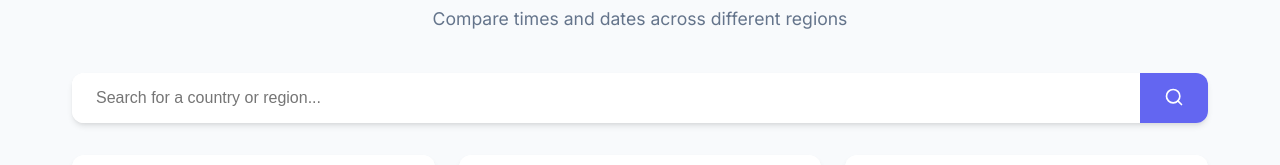
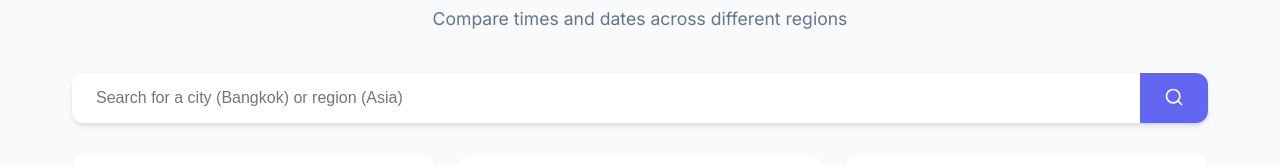
Before and after one commit to yanmoenaing118/timezone-explorer, a website: page index.html in a window 1280 px wide. Shown: the part 99-264 px from the top of the page. Drawn offline with Linux system fonts and the light colour scheme.

Commit message:
feat: update search placeholder

```diff
--- a/index.html
+++ b/index.html
@@ -22,7 +22,7 @@
           <input
             type="text"
             id="search-input"
-            placeholder="Search for a country or region..."
+            placeholder="Search for a city (Bangkok) or region (Asia)"
           />
           <button id="search-button">
             <svg
```
Also changed, not shown: 1 other file.
